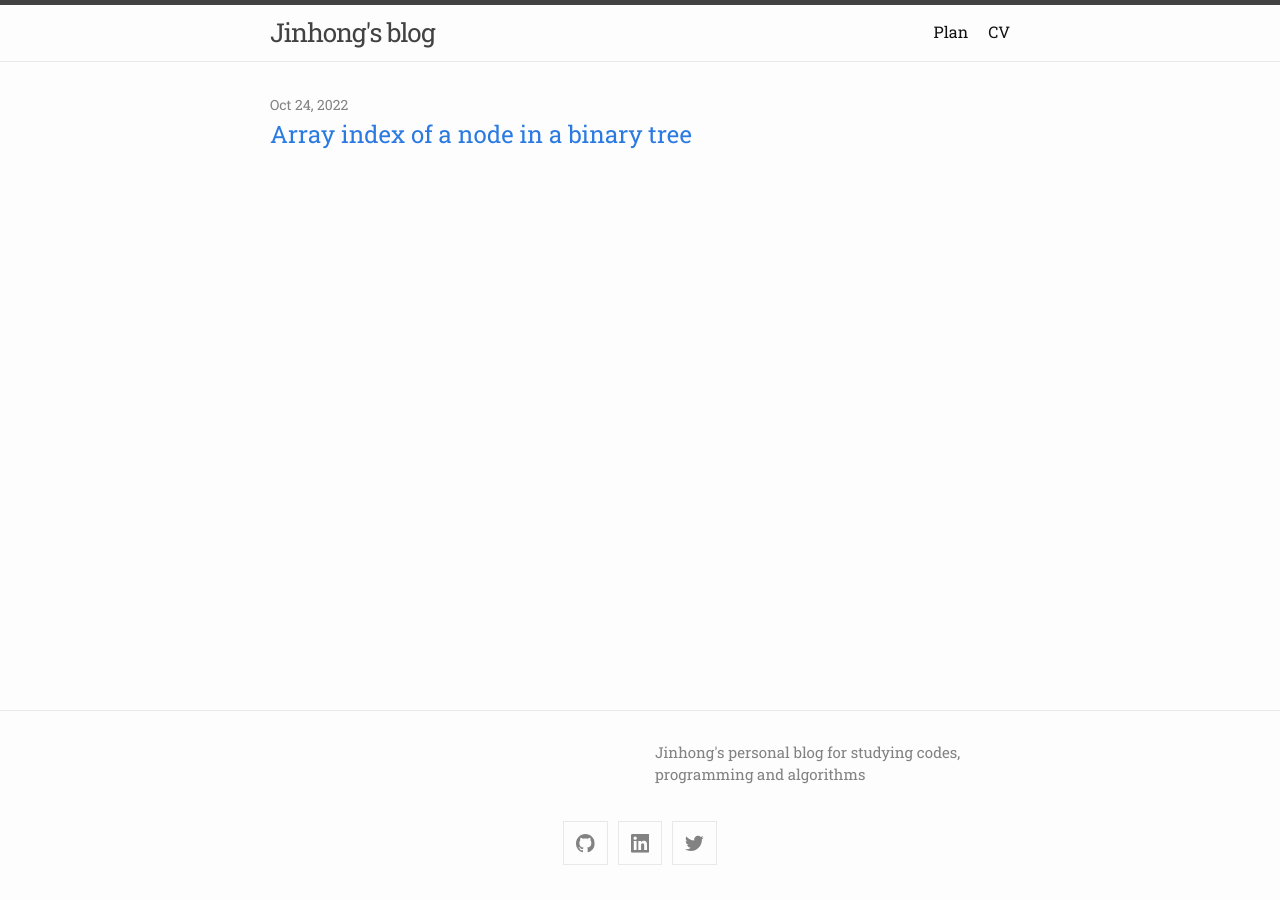
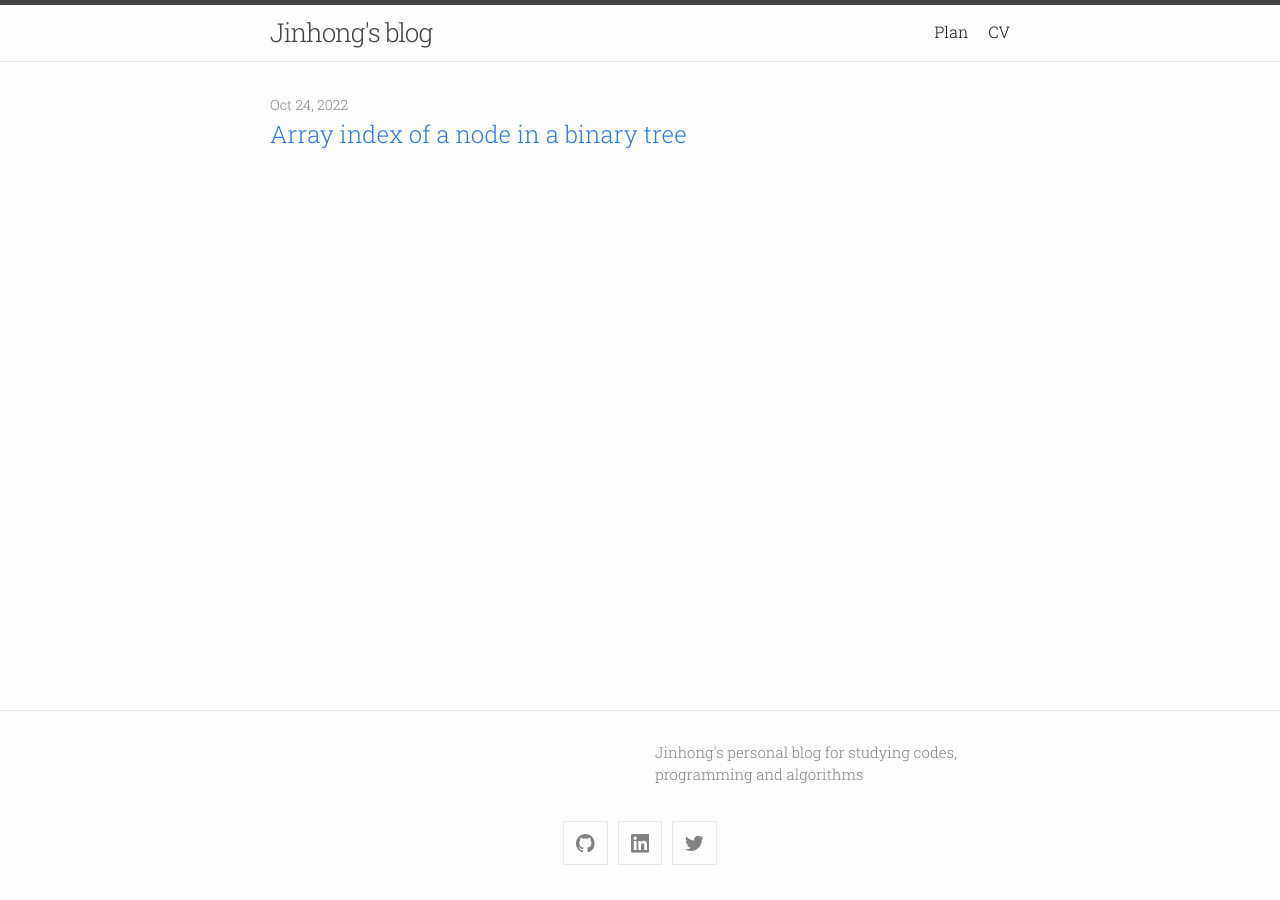
Before and after one commit to imreburn/imreburn.github.io, a Jekyll site: the page built from docs/index.markdown, in a window 1280 px wide. Built offline with Jekyll 4.4.1, drawn with Linux system fonts in a browser that asks for light colours.

Commit message:
change font thickness

```diff
--- a/docs/_includes/custom-head.html
+++ b/docs/_includes/custom-head.html
@@ -5,7 +5,7 @@
   2. Customize default _includes/custom-head.html in your source directory and insert the given code snippet.
 {% endcomment %}
 <!-- Font -->
-<link href="https://fonts.googleapis.com/css?family=Roboto+Slab:400" rel="stylesheet">
+<link href="https://fonts.googleapis.com/css?family=Roboto+Slab:300" rel="stylesheet">
 
 <!-- KaTeX -->
 {% if page.katex %}
```
